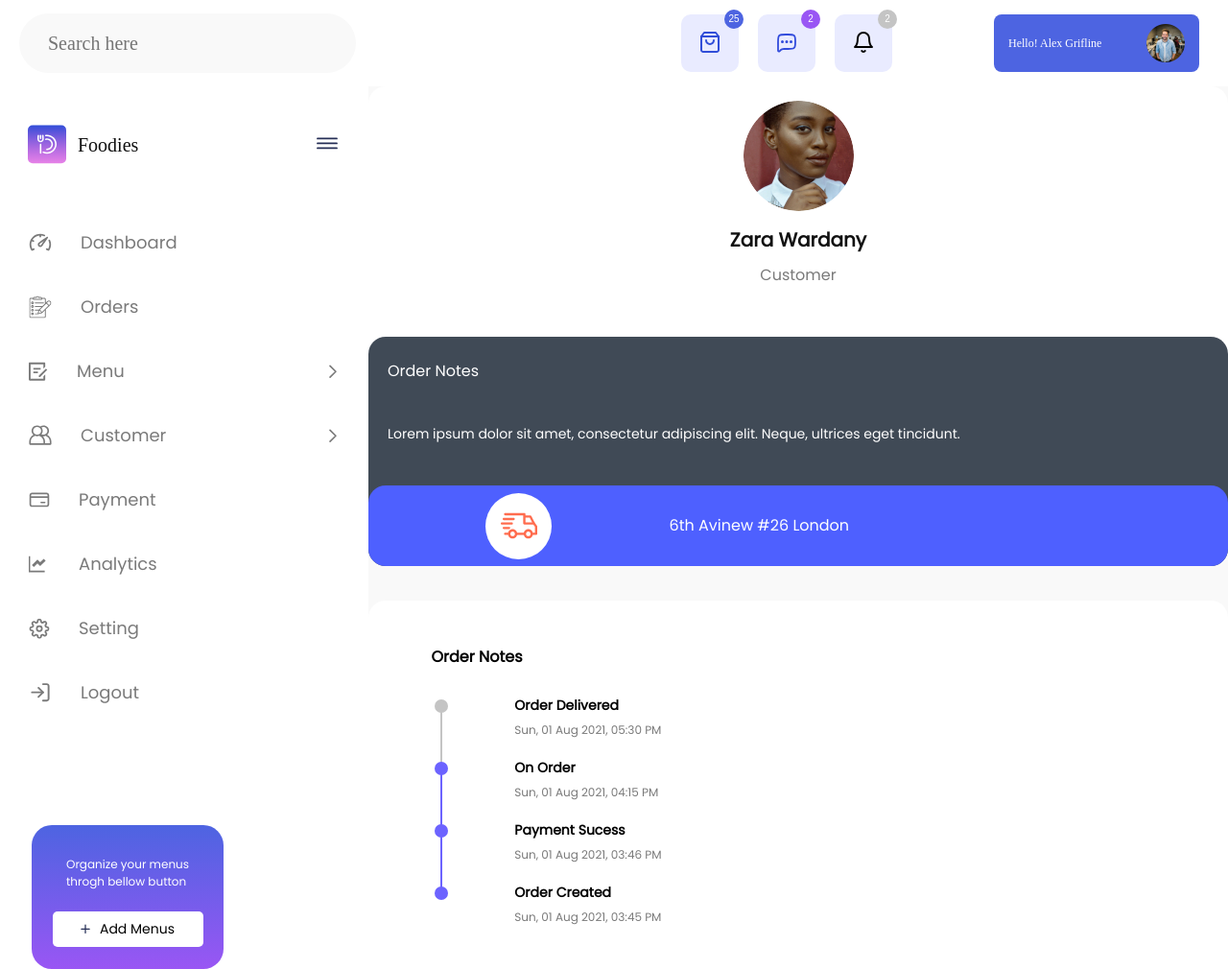
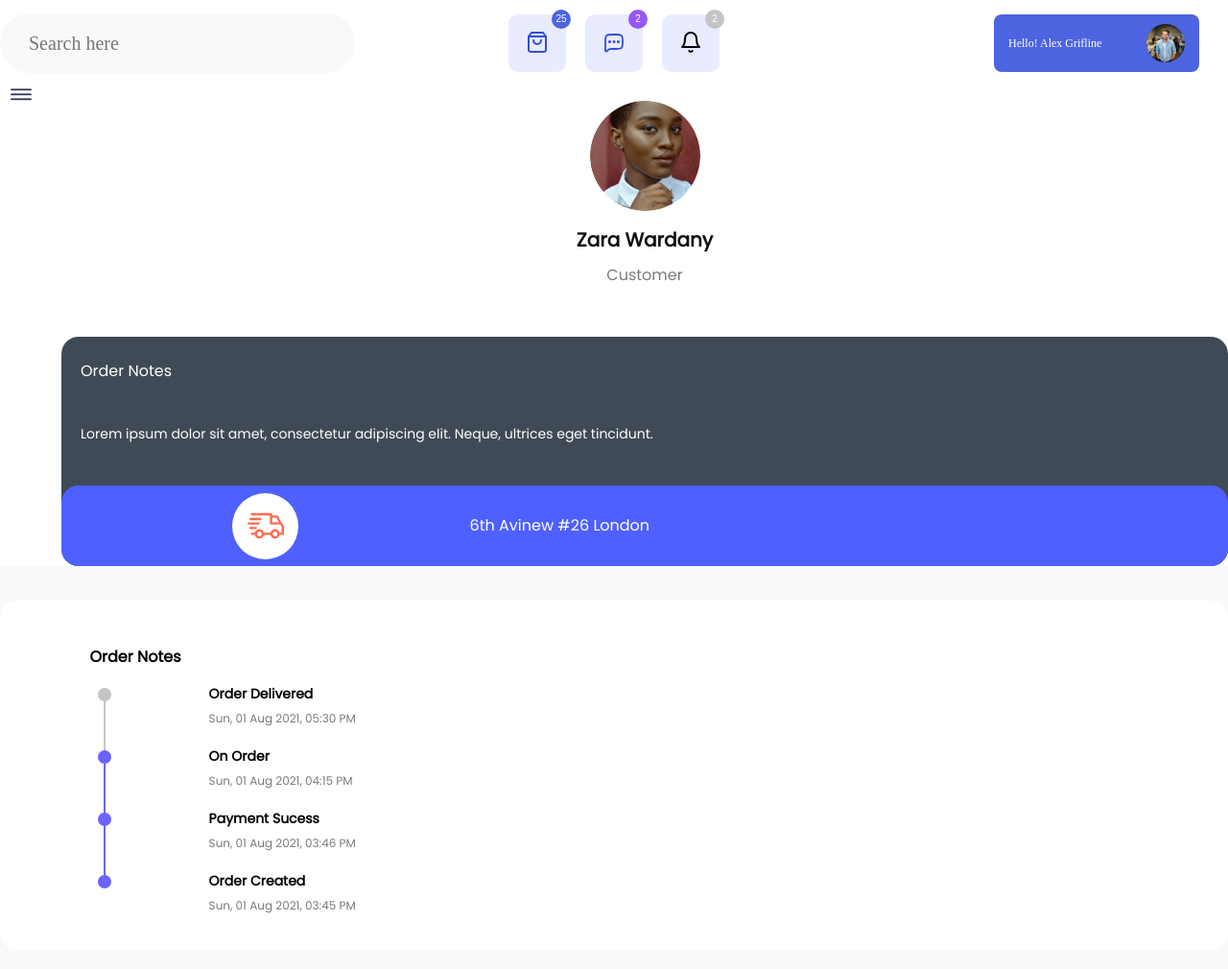
Before and after one commit to valentinProtasevich/Foodies, a website: page index.html in a window 1280 px wide. Shown: the top 1010 px of the page at 96% size. Drawn offline with Linux system fonts and the light colour scheme; a web font is replaced by a local one.

Commit message:
Add media max-width 1280px

```diff
--- a/css/style.css
+++ b/css/style.css
@@ -27,19 +27,7 @@ body {
   background-color: #F9F9F9;
 }
 
-@media all and (max-width: 1280px) {
-  body {
-    grid-template-areas:
-    'header header'
-    'nav customer'
-    'nav orderNotes'
-    'orderDescr status'
-    'foodMenu foodMenu'
-    'delivery delivery';
-    grid-template-rows: 90px 500px 450px 120px 500px 500px;
-    grid-template-columns: 30% 70%;
-  }
-}
+
 
 .nav {
   grid-area: nav;
@@ -1355,3 +1343,64 @@ body {
 
   color: #898EBC;
 }
+
+/* !media */
+
+@media (max-width: 1280px) {
+  body {
+    box-sizing: border-box;
+    grid-template-areas:
+    'header header header'
+    'nav customer customer'
+    'orderNotes orderNotes orderNotes'
+    'orderDescr orderDescr status'
+    'foodMenu foodMenu foodMenu'
+    'delivery delivery delivery';
+    grid-template-rows: 90px 500px 400px 120px 400px 500px;
+    grid-template-columns: 5% 25% 70%;
+  }
+
+  .nav__top-block {
+    margin: 0;
+  }
+
+  .logo{
+    display: none;
+  }
+
+  .company-name {
+    display: none;
+  }
+
+  .hamburger-menu {
+    margin: 0;
+    padding-left: 10px;
+  }
+
+  .nav__main-block {
+    display: none;
+  }
+
+  .addMenus {
+    display: none;
+  }
+
+  .header {
+    grid-template-columns: 33% 33% 33%;
+  }
+
+  .header input {
+    width: 80%;
+
+    margin: 0;
+  }
+
+  .header .button-container {
+    position: relative;
+    right: 0;
+  }
+
+  .customer {
+    border-radius: 0px;
+  }
+}
```
